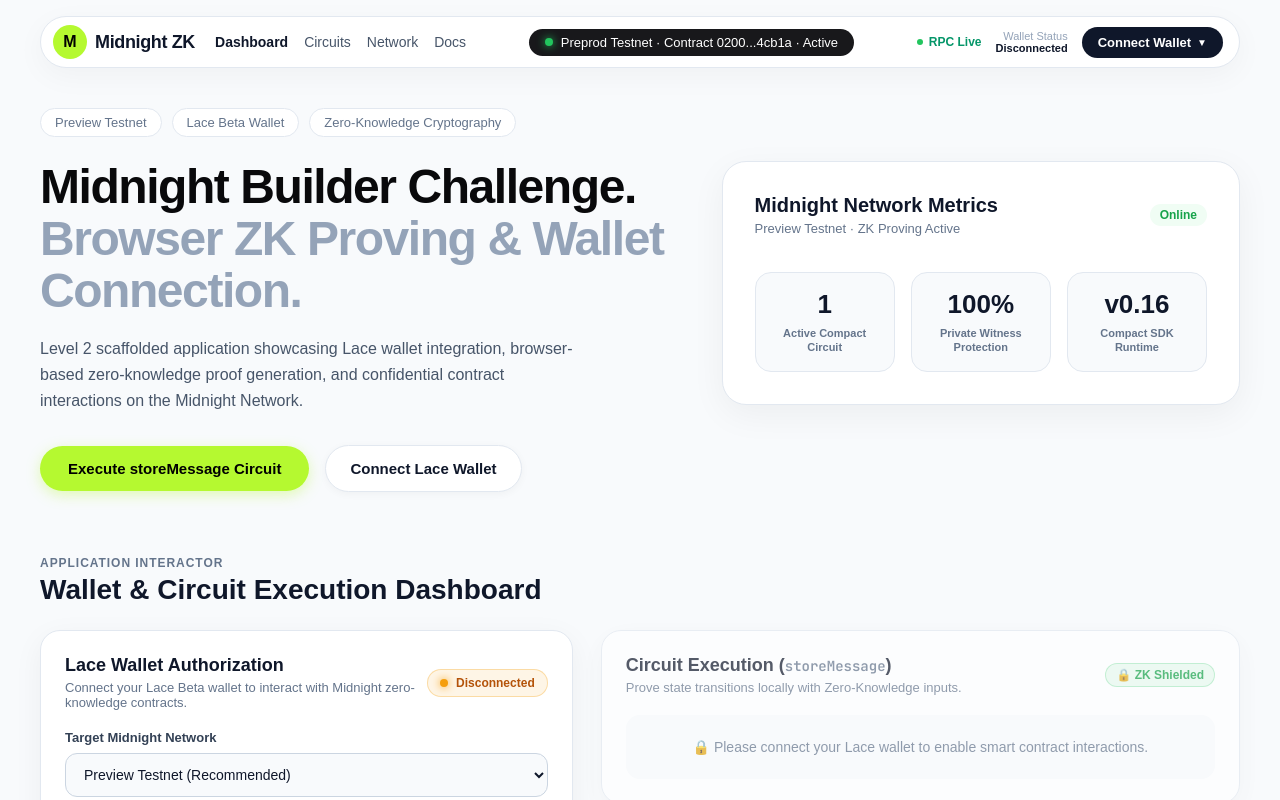
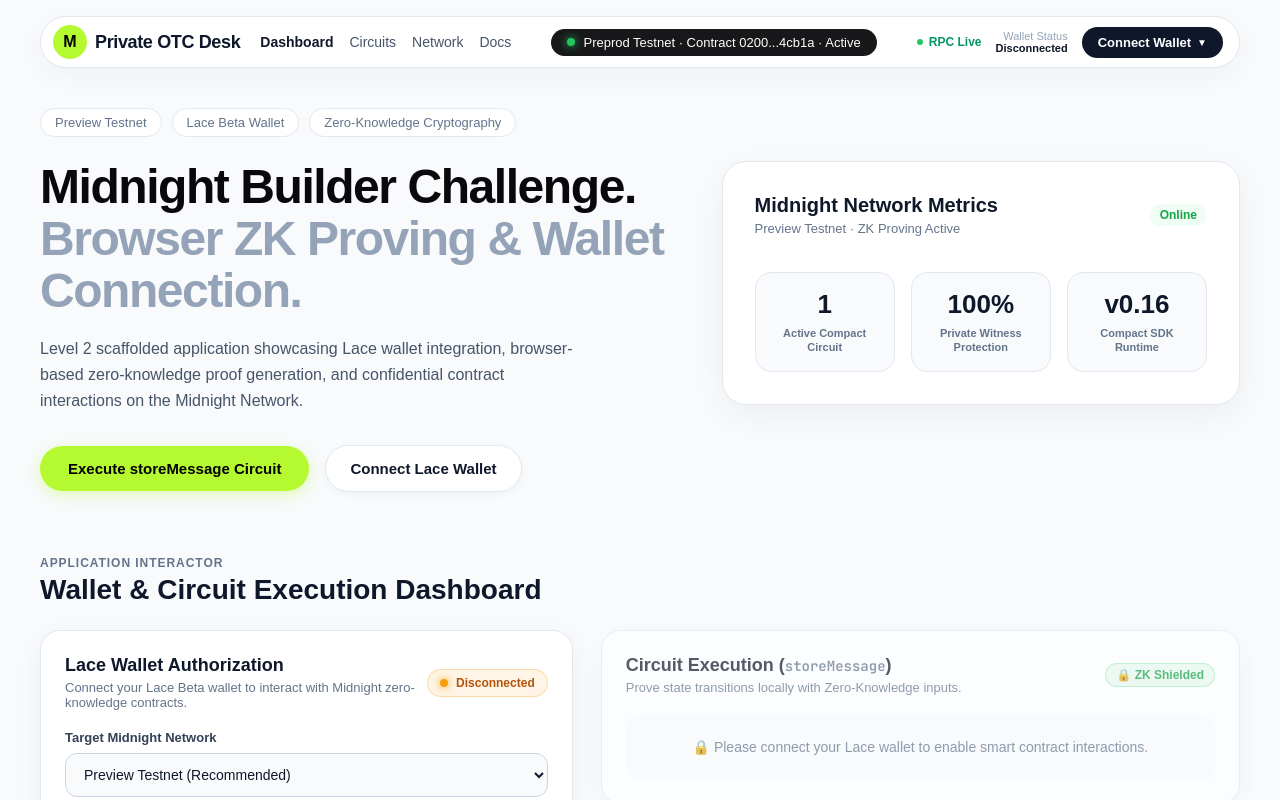
Before and after one commit to avishrakshe/Full-Moon-Midnight, a React (Vite) app: page / in a window 1280 px wide. Shown: the top 800 px of the page. Built offline with nearby package versions, Linux system fonts and the light colour scheme.

Commit message:
docs: rename project to Private OTC Agent Desk on Midnight

```diff
--- a/package.json
+++ b/package.json
@@ -1,5 +1,5 @@
 {
-  "name": "mn-demo",
+  "name": "private-otc-agent-desk-midnight",
   "version": "1.0.0",
   "type": "module",
   "description": "A Midnight Network application created with create-mn-app",
--- a/src/App.tsx
+++ b/src/App.tsx
@@ -64,7 +64,7 @@
                 M
               </div>
               <span style={{ fontWeight: 800, fontSize: '18px', color: '#0f172a', letterSpacing: '-0.02em' }}>
-                Midnight ZK
+                Private OTC Desk
               </span>
             </div>
 
```
Also changed, not shown: 1 other file (tests, documents, lock files or other folders).
